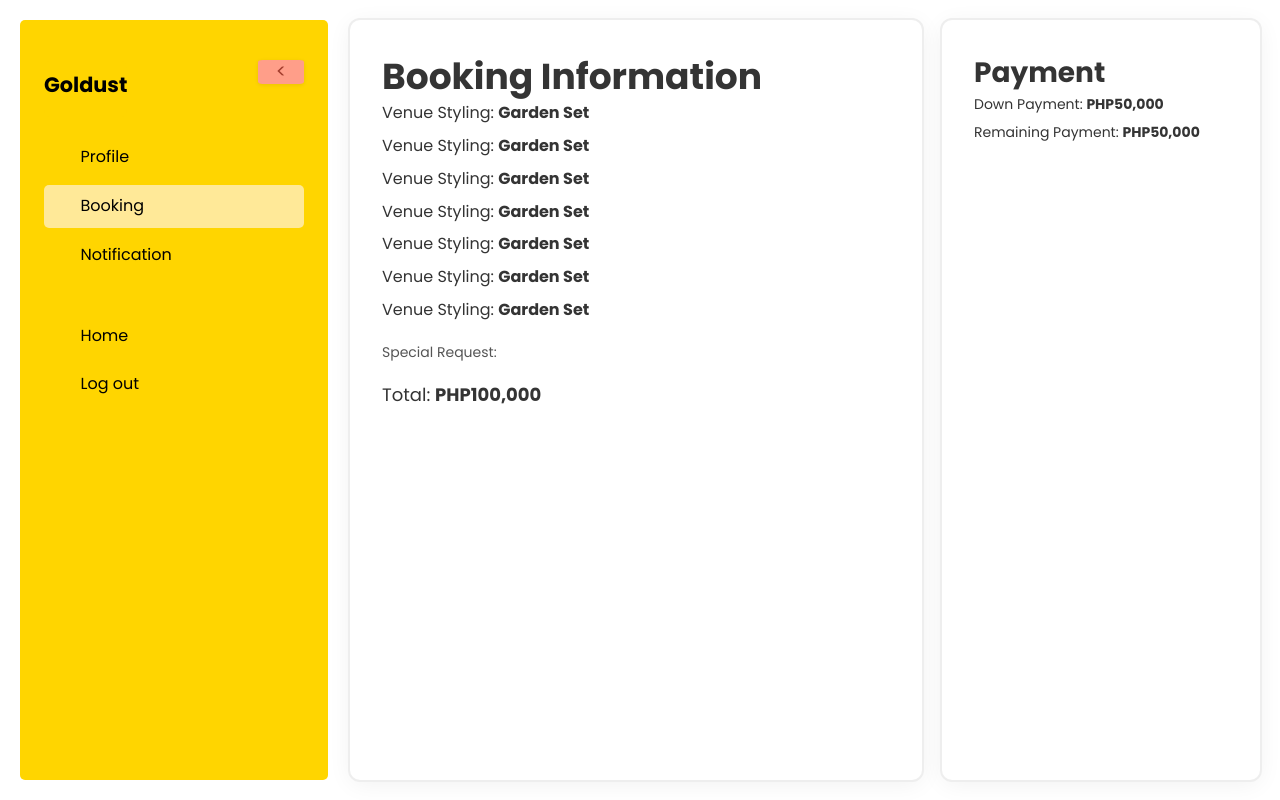
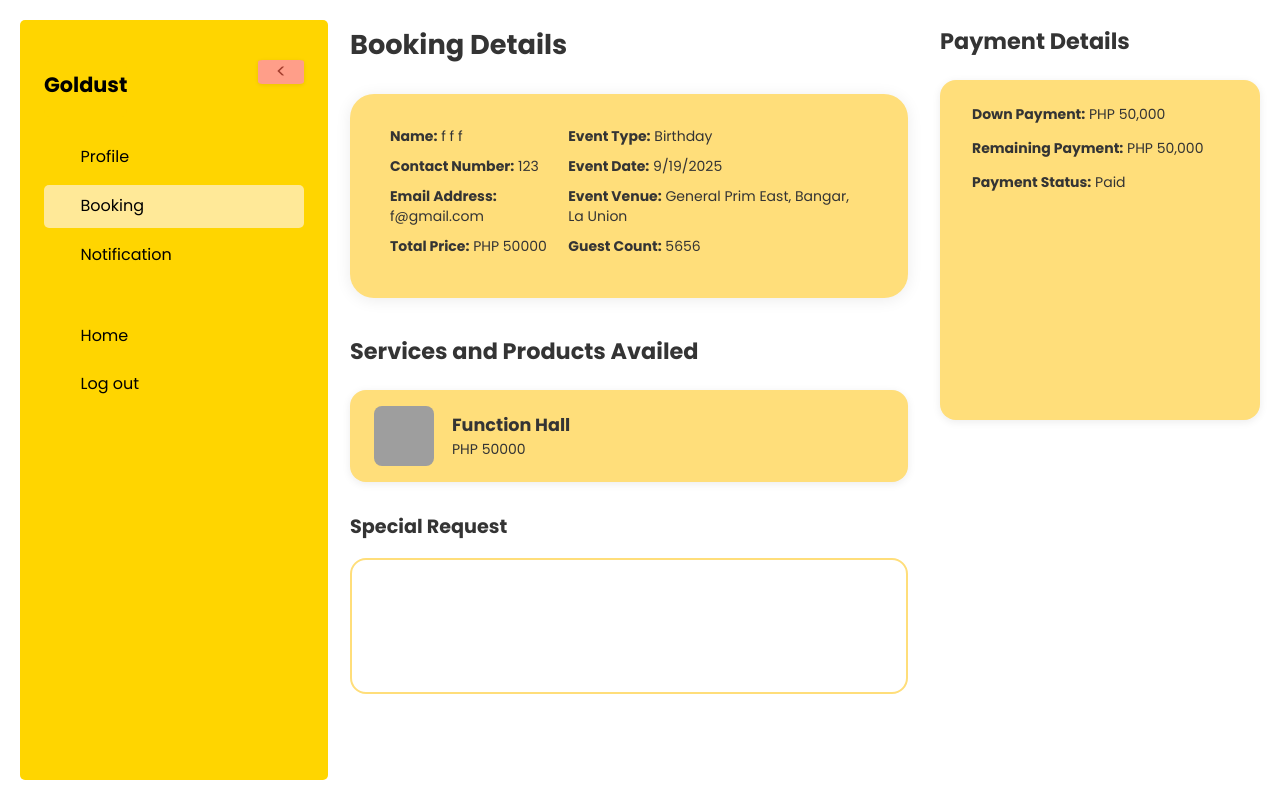
Before and after one commit to erxs999/Goldust-Creation-Capstone, a React (Vite) app in the folder client/: page /client/booking-information in a window 1280 px wide. Built offline with nearby package versions, Linux system fonts and the light colour scheme; grey boxes are pictures that could not be loaded; some icons are missing.

Commit message:
schedule delete feature

```diff
--- a/client/src/Admin/Calendars.jsx
+++ b/client/src/Admin/Calendars.jsx
@@ -9,6 +9,8 @@ import './calendars.css';
 
 import { Calendar as RsuiteCalendar } from 'rsuite';
 import 'rsuite/dist/rsuite.min.css';
+import IconButton from '@mui/material/IconButton';
+import DeleteIcon from '@mui/icons-material/Delete';
 
 
 function Modal({ open, onClose, children }) {
@@ -115,6 +117,20 @@ export default function Calendars() {
       d = date.getFullYear() + '-' + String(date.getMonth() + 1).padStart(2, '0') + '-' + String(date.getDate()).padStart(2, '0');
     }
     return events.filter(ev => ev.date === d);
+  };
+
+    // Delete event handler
+    const handleDeleteEvent = async (eventId) => {
+      try {
+        const res = await fetch(`/api/schedules/${eventId}`, {
+          method: 'DELETE',
+        });
+        if (!res.ok) throw new Error('Failed to delete event');
+        setEvents(evts => evts.filter(ev => ev._id !== eventId));
+      } catch (err) {
+        console.error('Error deleting event:', err);
+        // Optionally show error to user
+      }
     };
 
   // Custom render cell for calendar with double-click
@@ -290,11 +306,14 @@ export default function Calendars() {
                         boxShadow: '0 1px 4px rgba(0,0,0,0.08)',
                         fontWeight: 500,
                         display: 'flex',
-                      flexDirection: 'column',
-                      gap: 2,
+                        flexDirection: 'row',
+                        alignItems: 'center',
+                        gap: 8,
                         maxWidth: 340,
-                      cursor: 'pointer'
                       }}
+                    >
+                      <div
+                        style={{ flex: 1, cursor: 'pointer', display: 'flex', flexDirection: 'column', gap: 2 }}
                         onClick={() => {
                           setSelectedEvent(ev);
                           setEventDetailsModalOpen(true);
@@ -306,6 +325,10 @@ export default function Calendars() {
                           {ev.type}: <span style={{ fontWeight: 600 }}>{ev.person}</span>
                         </div>
                         <div style={{ color: '#888', fontSize: 12 }}>{ev.location}</div>
+                      </div>
+                      <IconButton aria-label="delete" size="small" onClick={() => handleDeleteEvent(ev._id)} style={{ marginLeft: 4 }}>
+                        <DeleteIcon fontSize="small" />
+                      </IconButton>
                     </div>
                   ))
               ) : (
--- a/client/src/Client/BookingInformation.jsx
+++ b/client/src/Client/BookingInformation.jsx
@@ -1,26 +1,72 @@
+
 import React from 'react';
 import ClientSidebar from './ClientSidebar';
 import './BookingInformation.css';
+
+const bookingDetails = {
+  name: 'f f f',
+  contact: '123',
+  email: 'f@gmail.com',
+  price: 'PHP 50000',
+  eventType: 'Birthday',
+  eventDate: '9/19/2025',
+  eventVenue: 'General Prim East, Bangar, La Union',
+  guestCount: '5656',
+};
+
+const services = [
+  {
+    name: 'Function Hall',
+    price: 'PHP 50000',
+    img: 'https://images.unsplash.com/photo-1506744038136-46273834b3fb?auto=format&fit=crop&w=80&q=80',
+  },
+];
+
 
 const BookingInformation = () => {
   return (
     <div className="booking-page">
       <ClientSidebar />
-      <div className="booking-content">
-        <div className="booking-details">
-          <h2>Booking Information</h2>
-          {[...Array(7)].map((_, index) => (
-            <div key={index} className="booking-item">
-              Venue Styling: <span>Garden Set</span>
+      <div className="booking-content" style={{display: 'flex', gap: '32px'}}>
+        <div style={{width: '100%'}}>
+          <h2 style={{fontWeight: 800, fontSize: '1.7rem', marginBottom: 24}}>Booking Details</h2>
+          <div style={{background: '#ffde7a', borderRadius: 24, padding: '32px 40px', display: 'flex', justifyContent: 'space-between', marginBottom: 32, boxShadow: '0 2px 16px rgba(0,0,0,0.08)'}}>
+            <div>
+              <div style={{marginBottom: 10}}><strong>Name:</strong> {bookingDetails.name}</div>
+              <div style={{marginBottom: 10}}><strong>Contact Number:</strong> {bookingDetails.contact}</div>
+              <div style={{marginBottom: 10}}><strong>Email Address:</strong> {bookingDetails.email}</div>
+              <div style={{marginBottom: 10}}><strong>Total Price:</strong> {bookingDetails.price}</div>
+            </div>
+            <div>
+              <div style={{marginBottom: 10}}><strong>Event Type:</strong> {bookingDetails.eventType}</div>
+              <div style={{marginBottom: 10}}><strong>Event Date:</strong> {bookingDetails.eventDate}</div>
+              <div style={{marginBottom: 10}}><strong>Event Venue:</strong> {bookingDetails.eventVenue}</div>
+              <div style={{marginBottom: 10}}><strong>Guest Count:</strong> {bookingDetails.guestCount}</div>
+            </div>
+          </div>
+
+          <h3 style={{fontWeight: 700, fontSize: '1.4rem', marginBottom: 18}}>Services and Products Availed</h3>
+          {services.map((service, idx) => (
+            <div key={idx} style={{background: '#ffde7a', borderRadius: 16, padding: '16px 24px', display: 'flex', alignItems: 'center', gap: 18, marginBottom: 24, boxShadow: '0 2px 8px rgba(0,0,0,0.08)'}}>
+              <img src={service.img} alt={service.name} style={{width: 60, height: 60, borderRadius: 8, objectFit: 'cover'}} />
+              <div>
+                <div style={{fontWeight: 700, fontSize: '1.1rem'}}>{service.name}</div>
+                <div>{service.price}</div>
+              </div>
             </div>
           ))}
-          <div className="special-request">Special Request:</div>
-          <div className="total">Total: <strong>PHP100,000</strong></div>
+
+          <h3 style={{fontWeight: 700, fontSize: '1.2rem', marginBottom: 10}}>Special Request</h3>
+          <div style={{background: 'none', border: '2px solid #ffde7a', borderRadius: 16, minHeight: 100, marginBottom: 32, padding: 16}}></div>
         </div>
-        <div className="payment-details">
-          <h3>Payment</h3>
-          <p>Down Payment: <strong>PHP50,000</strong></p>
-          <p>Remaining Payment: <strong>PHP50,000</strong></p>
+        {/* Payment Details Section */}
+        <div style={{minWidth: 320, maxWidth: 400, height: '50vh', display: 'flex', flexDirection: 'column', justifyContent: 'flex-start'}}>
+          <h3 style={{fontWeight: 700, fontSize: '1.4rem', marginBottom: 18}}>Payment Details</h3>
+          <div style={{background: '#ffde7a', borderRadius: 16, padding: '24px 32px', boxShadow: '0 2px 8px rgba(0,0,0,0.08)', height: '100%'}}>
+            <div style={{marginBottom: 14}}><strong>Down Payment:</strong> PHP 50,000</div>
+            <div style={{marginBottom: 14}}><strong>Remaining Payment:</strong> PHP 50,000</div>
+            <div style={{marginBottom: 0}}><strong>Payment Status:</strong> Paid</div>
+          </div>
         </div>
       </div>
     </div>
--- a/client/src/Client/Notification.css
+++ b/client/src/Client/Notification.css
@@ -8,33 +8,52 @@
 
 .notification-content {
   flex: 1;
-  padding: 32px;
+  padding: 40px 32px 32px 32px;
+  background: #fff;
+}
+
+.notification-content h2 {
+  font-size: 1.7rem;
+  font-weight: 800;
+  margin-bottom: 18px;
+  color: #333;
 
 }
 
 .notification-list {
   display: flex;
   flex-direction: column;
-  gap: 10px;
-  margin-top: 20px;
+  gap: 24px;
+  margin-top: 24px;
 }
 
-.notification-card {
-  background-color: white;
-  border-radius: 10px;
-  padding: 20px;
- box-shadow: 0 0 0 2px #eee, 0 4px 24px 0 rgba(0,0,0,0.06);
-  transition: 0.3s;
+ .notification-list .notification-card {
+  background-color: #02d302a5 !important;
+  border-radius: 16px;
+  padding: 16px 24px;
+  min-height: 48px;
+  box-shadow: 0 2px 8px 0 rgba(0,0,0,0.08);
+  border: none;
+  transition: box-shadow 0.3s, transform 0.3s;
 }
 
 .notification-card:hover {
-  box-shadow: 0 4px 14px rgba(0, 0, 0, 0.2);
-  transform: translateY(-5px);
+  box-shadow: 0 8px 24px rgba(0, 0, 0, 0.12);
+  transform: translateY(-4px);
+}
+
+.notification-card h4 {
+  font-size: 1.1rem;
+  font-weight: 700;
+  margin-bottom: 6px;
+  color: #000000;
 }
 
 
 
 .notification-card p {
   margin: 0;
-  color: #555;
+  color: #eafbe7;
+  font-size: 0.98rem;
+  font-weight: 400;
 }
--- a/client/src/Client/Notification.jsx
+++ b/client/src/Client/Notification.jsx
@@ -4,21 +4,9 @@ import './Notification.css';
 
 const Notification = () => {
   const notifications = [
-    { id: 1, title: 'Booking Confirmed', message: 'Your booking for Garden Set has been confirmed.' },
-    { id: 2, title: 'Payment Received', message: 'Your down payment of PHP50,000 has been received.' },
-    { id: 3, title: 'Event Reminder', message: 'Reminder: Your event is scheduled for August 15.' },
-       { id: 1, title: 'Booking Confirmed', message: 'Your booking for Garden Set has been confirmed.' },
-    { id: 2, title: 'Payment Received', message: 'Your down payment of PHP50,000 has been received.' },
-    { id: 3, title: 'Event Reminder', message: 'Reminder: Your event is scheduled for August 15.' },
-       { id: 1, title: 'Booking Confirmed', message: 'Your booking for Garden Set has been confirmed.' },
-    { id: 2, title: 'Payment Received', message: 'Your down payment of PHP50,000 has been received.' },
-    { id: 3, title: 'Event Reminder', message: 'Reminder: Your event is scheduled for August 15.' },
-       { id: 1, title: 'Booking Confirmed', message: 'Your booking for Garden Set has been confirmed.' },
-    { id: 2, title: 'Payment Received', message: 'Your down payment of PHP50,000 has been received.' },
-    { id: 3, title: 'Event Reminder', message: 'Reminder: Your event is scheduled for August 15.' },
-       { id: 1, title: 'Booking Confirmed', message: 'Your booking for Garden Set has been confirmed.' },
-    { id: 2, title: 'Payment Received', message: 'Your down payment of PHP50,000 has been received.' },
-    { id: 3, title: 'Event Reminder', message: 'Reminder: Your event is scheduled for August 15.' },
+   { id: 1, title: 'Booking Confirmed', message: 'Your booking for Garden Set has been confirmed.' },
+   { id: 2, title: 'Payment Received', message: 'Your down payment of PHP50,000 has been received.' },
+   { id: 3, title: 'Event Reminder', message: 'Reminder: Your event is scheduled for August 15.' }
   ];
 
   return (
```
Also changed, not shown: 1 other file (tests, documents, lock files or other folders). Lines whose indentation alone changed are shown as unchanged.
